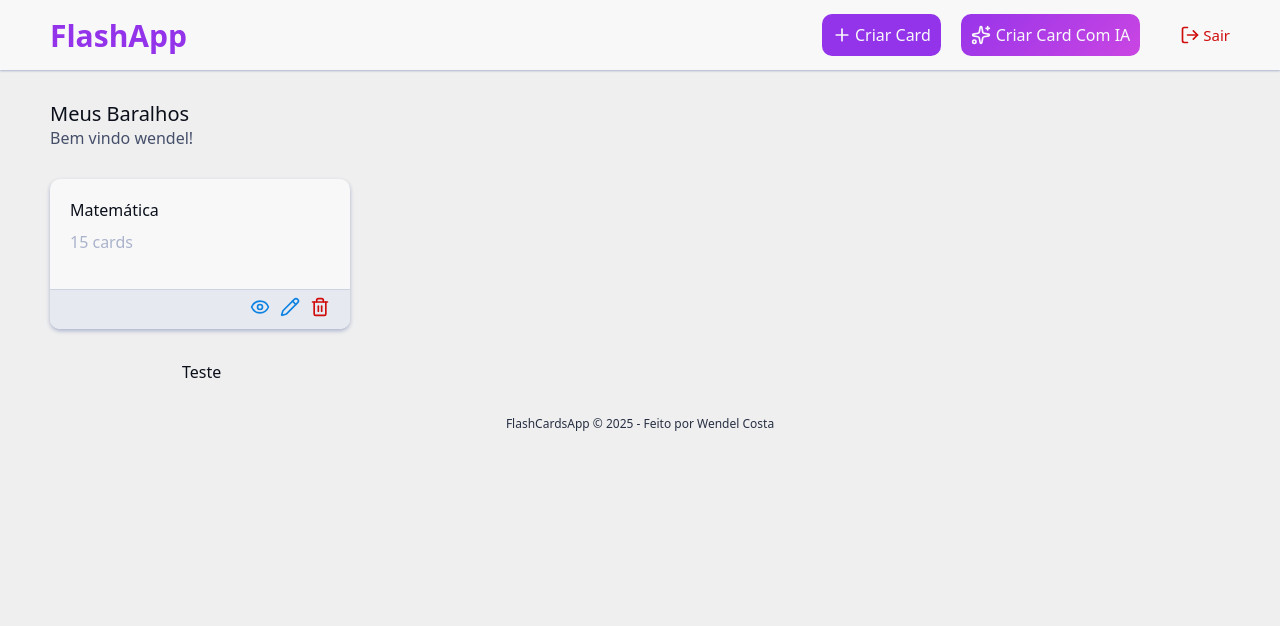
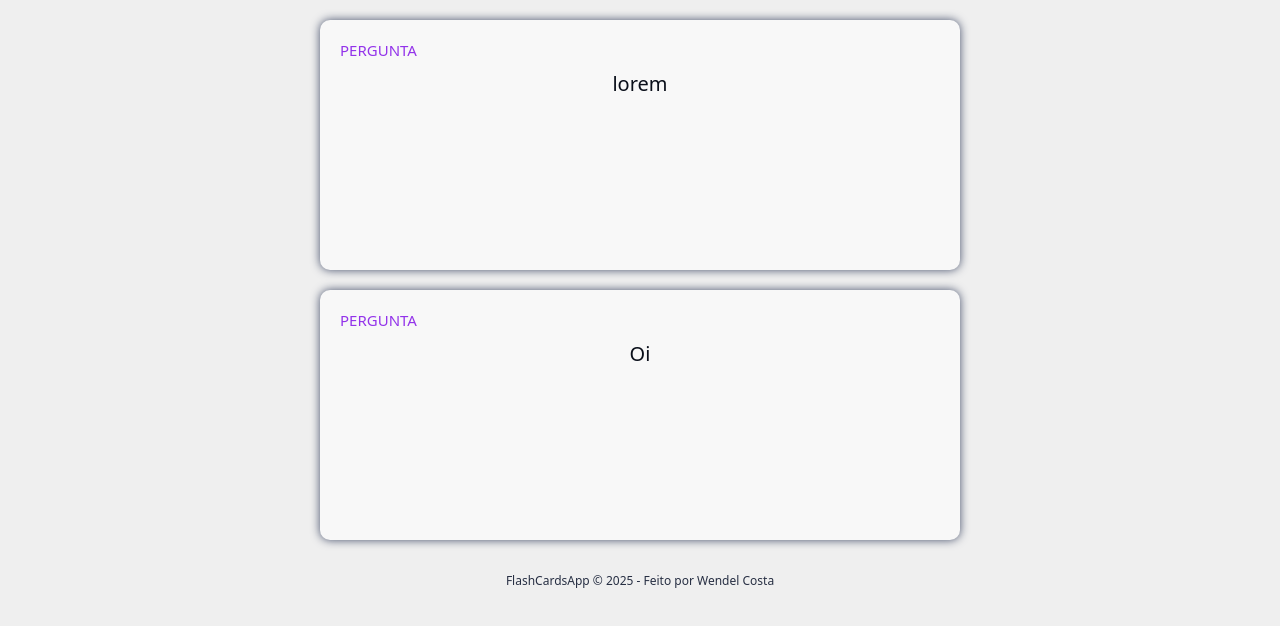
Before and after one commit to Wendel-Costa/FlashcardsApp, a React (Vite) app in the folder frontend/: page / in a window 1280 px wide. Shown: the top 626 px of the page. Built offline with nearby package versions, Linux system fonts and the light colour scheme.

Commit message:
creating CardView page and CardQuestion component

```diff
--- a/frontend/src/App.tsx
+++ b/frontend/src/App.tsx
@@ -1,10 +1,11 @@
 import './styles/theme.css';
 import './styles/global.css';
-import { Home } from './pages/Home';
+//import { Home } from './pages/Home';
+import { CardView } from './pages/CardView';
 
 function App() {
   return (
-    <Home />
+    <CardView />
   )
 }
 
--- /dev/null
+++ b/frontend/src/components/CardContainer/index.tsx
@@ -0,0 +1,13 @@
+import styles from './styles.module.css'
+
+type CardContainerProps = {
+   children: React.ReactNode
+}
+
+export function CardContainer({ children }: CardContainerProps) {
+   return (
+      <div className={styles.block}>
+         {children}
+      </div>
+   )
+}
--- /dev/null
+++ b/frontend/src/components/CardContainer/styles.module.css
@@ -0,0 +1,9 @@
+.block {
+   display: flex;
+   align-items: center;
+   justify-content: center;
+
+   margin-top: 2rem;
+
+   min-height: 25rem;
+}
--- /dev/null
+++ b/frontend/src/components/CardQuestion/index.tsx
@@ -0,0 +1,19 @@
+import { CardContainer } from '../CardContainer'
+import styles from './styles.module.css'
+
+type CardQuestionProps = {
+   children: React.ReactNode
+}
+
+export function CardQuestion({ children }: CardQuestionProps) {
+   return (
+      <CardContainer>
+         <div className={styles.questionContainer}>
+            <p>PERGUNTA</p>
+            <div className={styles.question}>
+               {children}
+            </div>
+         </div>
+      </CardContainer>
+   )
+}
--- /dev/null
+++ b/frontend/src/components/CardQuestion/styles.module.css
@@ -0,0 +1,30 @@
+.questionContainer {
+   background-color: var(--secondBackground);
+   box-shadow: 0 0 1rem var(--gray-500);
+
+   gap: 1rem;
+
+   width: 50%;
+   min-height: 25rem;
+
+   border-radius: 1rem;
+}
+
+.question {
+   display: flex;
+   flex-direction: column;
+   align-items: center;
+
+   margin: 0 3rem 2rem 3rem;
+   text-align: center;
+
+   font-size: 2rem;
+}
+
+p {
+   height: 3rem;
+   margin: 2rem 2rem 0 2rem;
+
+   font-size: 1.5rem;
+   color: var(--primary);
+}
--- a/frontend/src/components/Container/styles.module.css
+++ b/frontend/src/components/Container/styles.module.css
@@ -1,4 +1,4 @@
-.container{
+.container {
   max-width: 98rem;
   margin: 0 auto;
 }
--- /dev/null
+++ b/frontend/src/pages/CardView/index.tsx
@@ -0,0 +1,12 @@
+import { CardQuestion } from "../../components/CardQuestion";
+import { MainTemplate } from "../../templates/MainTemplate";
+
+export function CardView() {
+   return (
+      <MainTemplate>
+         <CardQuestion>lorem</CardQuestion>
+         <CardQuestion>Oi</CardQuestion>
+
+      </MainTemplate>
+   )
+}
```
